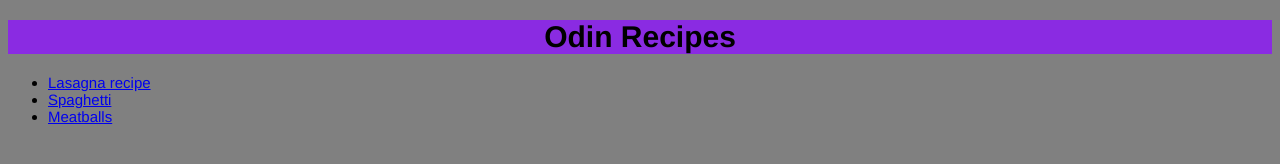
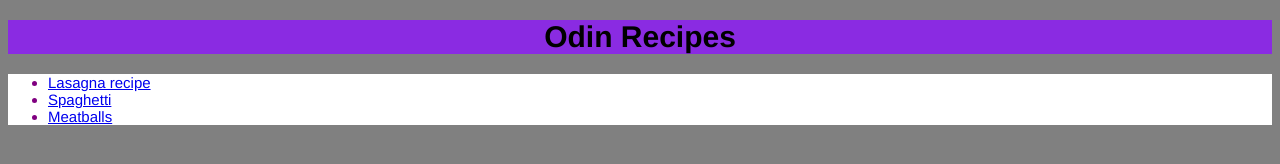
Before and after one commit to saltxd/odin-recipes, a plain HTML site: page index.html in a window 1280 px wide. Drawn offline with Linux system fonts and the light colour scheme.

Commit message:
Fixed bug with list styling. Both lists now work as intended

```diff
--- a/style.css
+++ b/style.css
@@ -21,7 +21,8 @@ body{
     background-color: blueviolet;
 }
 
-.ordered-list{
+.ordered-list,
+.unordered-list{
     background-color: white;
     color: purple;
 }
```
